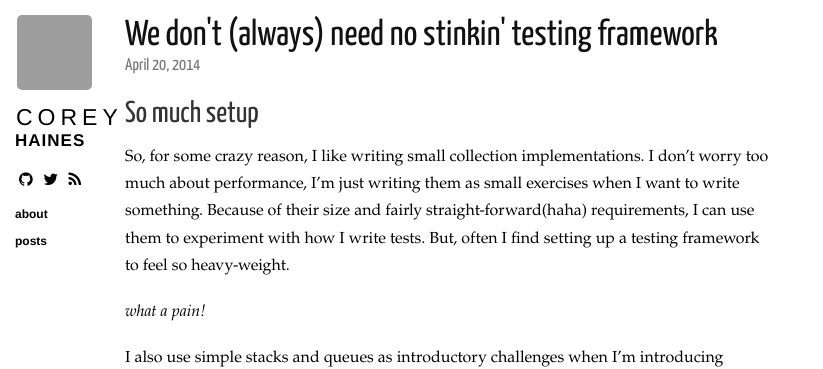
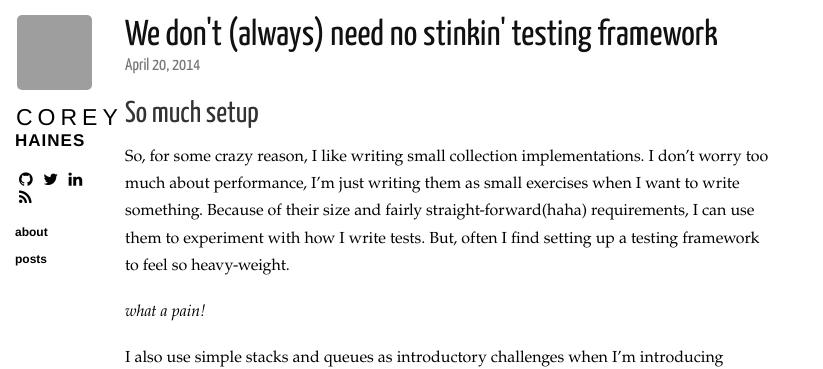
Before and after one commit to coreyhaines/coreyhaines.github.io, a Jekyll site: the page built from _posts/2014-04-20-dont-always-need-a-testing-framework.markdown, in a window 1280 px wide. Shown: the top 369 px of the page, without its empty margins (0-823 px from the left). Built offline with Jekyll 4.4.1, drawn with Linux system fonts in a browser that asks for light colours; nearby versions of some CDN libraries; Markdown is read by kramdown in place of the engine named in the settings; comment, search, counter and statistics services are not loaded; grey boxes are pictures that could not be loaded.

Commit message:
Add linkedin link to sidebar

```diff
--- a/_config.yml
+++ b/_config.yml
@@ -12,4 +12,5 @@ description: Corey's Ramblings
 usernames:
   twitter: coreyhaines
   github: coreyhaines
+  linkedin: coreyhaines
 gravatar_url: http://www.gravatar.com/avatar/3d7807bb66e1a0c68c73ab2daaa77d8f
--- a/_layouts/layout.html
+++ b/_layouts/layout.html
@@ -53,6 +53,7 @@
     <section class="meta">
       <a href="https://github.com/{{ site.usernames.github }}" target="_blank"><i class="icon icon-github"></i></a>
       <a href="https://twitter.com/{{ site.usernames.twitter }}" target="_blank"><i class="icon icon-twitter"></i></a>
+      <a href="https://www.linkedin.com/in/{{ site.usernames.linkedin }}" target="_blank"><i class="icon icon-linkedin"></i></a>
       <a href="/atom.xml"><i class="icon icon-rss"></i></a>
     </section>
 
```
